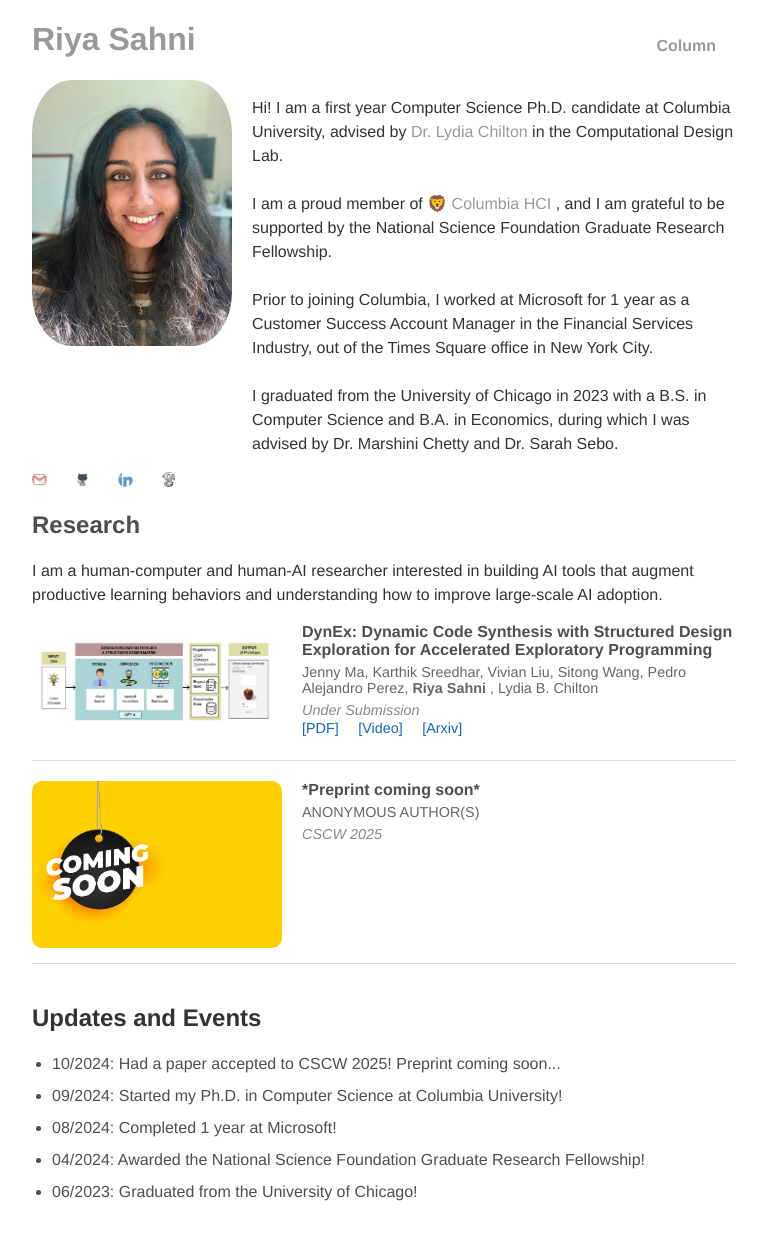
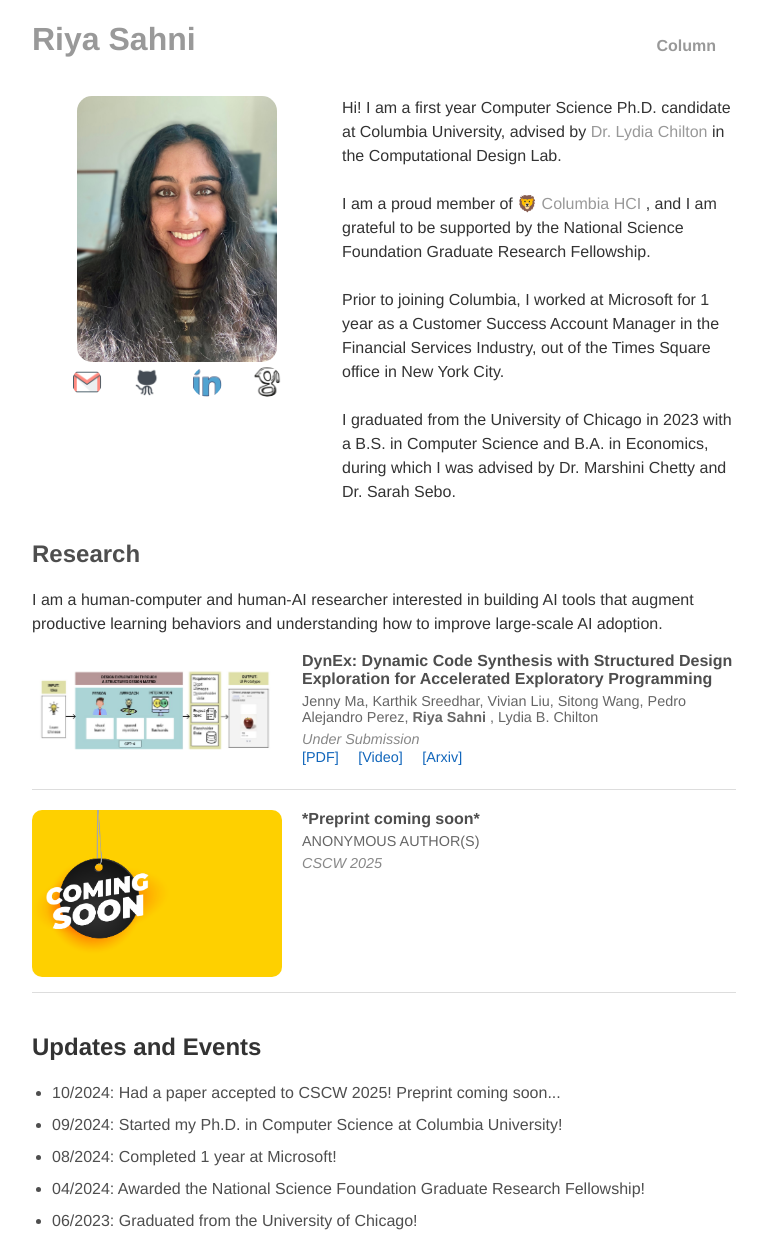
Before and after one commit to riyasahni/riyasahni.github.io, a Jekyll site: the page built from index.html, in a window 1280 px wide. Shown: the whole page, without its empty margins (256-1023 px from the left). Built offline with Jekyll 4.4.1, drawn with Linux system fonts in a browser that asks for light colours; before the commit the page ends 1220 px from its top, so only the background shows below that.

Commit message:
please god

```diff
--- a/_layouts/default.html
+++ b/_layouts/default.html
@@ -19,7 +19,25 @@
 
 			<!-- Profile Section with Image and Blurb -->
 			<section class="header-container">
-				<img src="/img/image0.jpeg" alt="Profile Picture">
+				<figure class="profile">
+					<img src="/img/image0.jpeg" alt="Profile Picture">
+					<figcaption class="social-bar">
+						<!-- Social Media Bar with Favicons -->
+						<a href="mailto:riya.sahni@cs.columbia.edu" title="Email" target="_blank">
+							<img src="/img/favicons/email.png" alt="Email">
+						</a>
+						<a href="https://github.com/riyasahni" title="GitHub" target="_blank">
+							<img src="/img/favicons/github.png" alt="GitHub">
+						</a>
+						<a href="https://linkedin.com/in/riya-sahni" title="LinkedIn" target="_blank">
+							<img src="/img/favicons/linkedin.png" alt="LinkedIn">
+						</a>
+						<a href="https://google.com" title="Google Scholar" target="_blank">
+							<img src="/img/favicons/google_scholar.png" alt="Google Scholar">
+						</a>
+					</figcaption>
+				</figure>
+
 				<div class="blurb">
 					<p>Hi! I am a first year Computer Science Ph.D. candidate at Columbia University, advised by <a href="https://www.cs.columbia.edu/~chilton/chilton.html">Dr. Lydia Chilton</a> in the Computational Design Lab.
 						<br/>
@@ -34,21 +52,7 @@
 					</p>
 				</div>
 			</section>
-			<!-- Social Media Bar with Favicons -->
-			<div class="social-bar">
-				<a href="mailto:riya.sahni@cs.columbia.edu" title="Email" target="_blank">
-					<img src="/img/favicons/email.png" alt="Email">
-				</a>
-				<a href="https://github.com/riyasahni" title="GitHub" target="_blank">
-					<img src="/img/favicons/github.png" alt="GitHub">
-				</a>
-				<a href="https://linkedin.com/in/riya-sahni" title="LinkedIn" target="_blank">
-					<img src="/img/favicons/linkedin.png" alt="LinkedIn">
-				</a>
-				<a href="https://google.com" title="Google Scholar" target="_blank">
-					<img src="/img/favicons/google_scholar.png" alt="Google Scholar">
-				</a>
-			</div>
+
 
 			<!-- Research Section -->
 			<section class="research-section">
--- a/css/main.css
+++ b/css/main.css
@@ -73,11 +73,7 @@ section {
     display: flex;
     align-items: flex-start;
 }
-.header-container img {
-	width: 200px;
-	border-radius: 20px; /* Rounded edges, but not circular */
-	margin-right: 20px; /* Spacing between the image and the text */
-}
+
 .blurb {
     flex-grow: 1;
     text-align: left;
@@ -207,8 +203,8 @@ section {
 }
 
 .social-bar a img {
-	width: 15px;
-	height: 15px;
+	width: 20px;
+	height: 20px;
 	transition: transform 0.2s ease;
 }
 
@@ -222,6 +218,38 @@ section {
 }
 
 .header-container img {
-	width: 200px;
-	border-radius: 20%; /* Make the profile picture circular */
+	width: 250px;
+	border-radius: 15%; /* Make the profile picture circular */
 }
+
+/* Profile image and caption (social media) styling */
+.profile {
+    display: flex;
+    flex-direction: column;
+    align-items: center;
+}
+
+.profile img {
+    width: 200px;
+    height: auto;
+    border-radius: 15px;
+    object-fit: cover;
+    margin-bottom: 5px; /* Small gap between image and social bar */
+}
+
+.profile figcaption {
+    display: flex;
+    justify-content: center;
+    gap: 10px; /* Spacing between social icons */
+    margin-top: 0; /* No extra margin for the figcaption */
+}
+
+.profile figcaption a img {
+    width: 30px;
+    height: 30px;
+    transition: transform 0.2s ease;
+}
+
+.profile figcaption a img:hover {
+    transform: scale(1.2); /* Enlarge icon on hover */
+}
```
